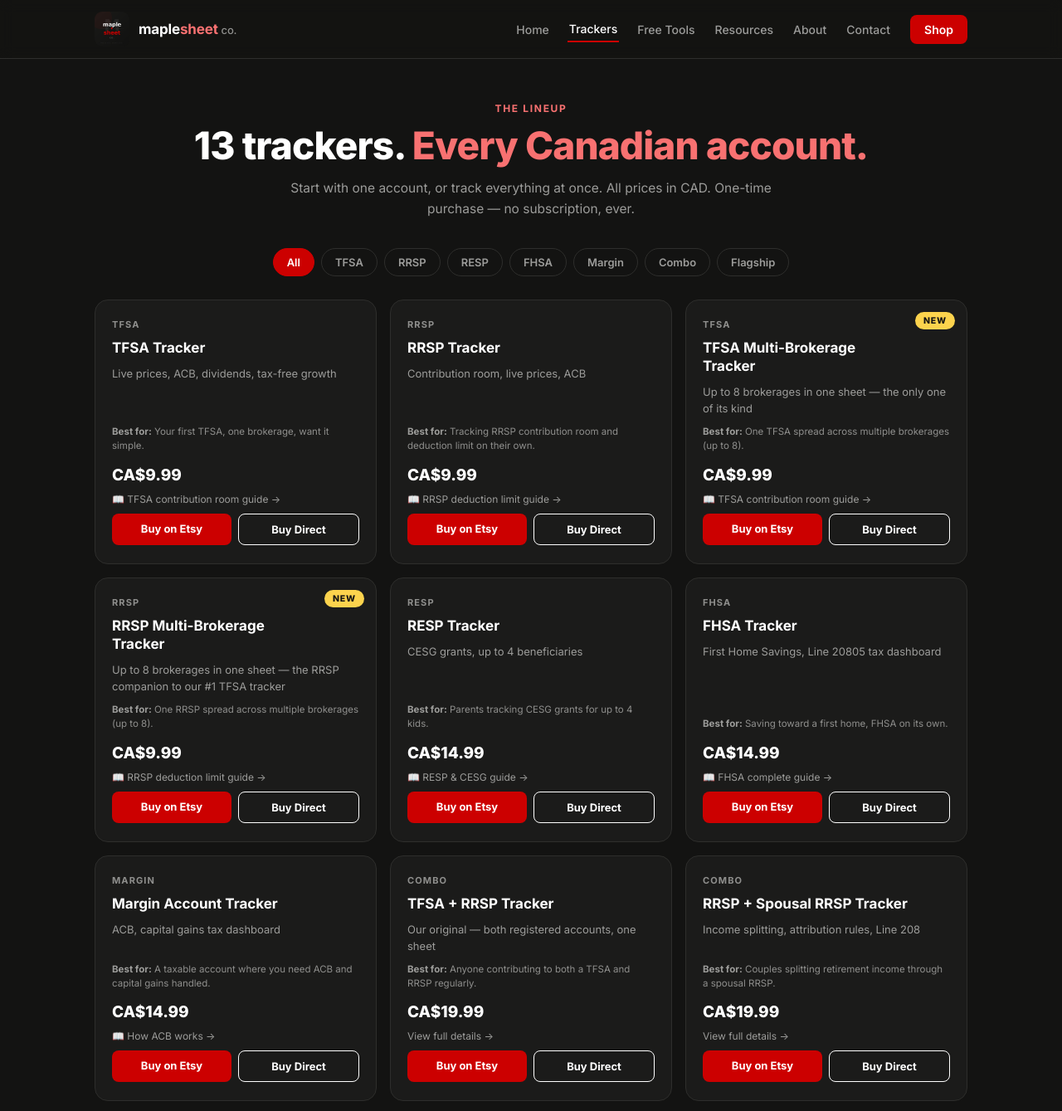
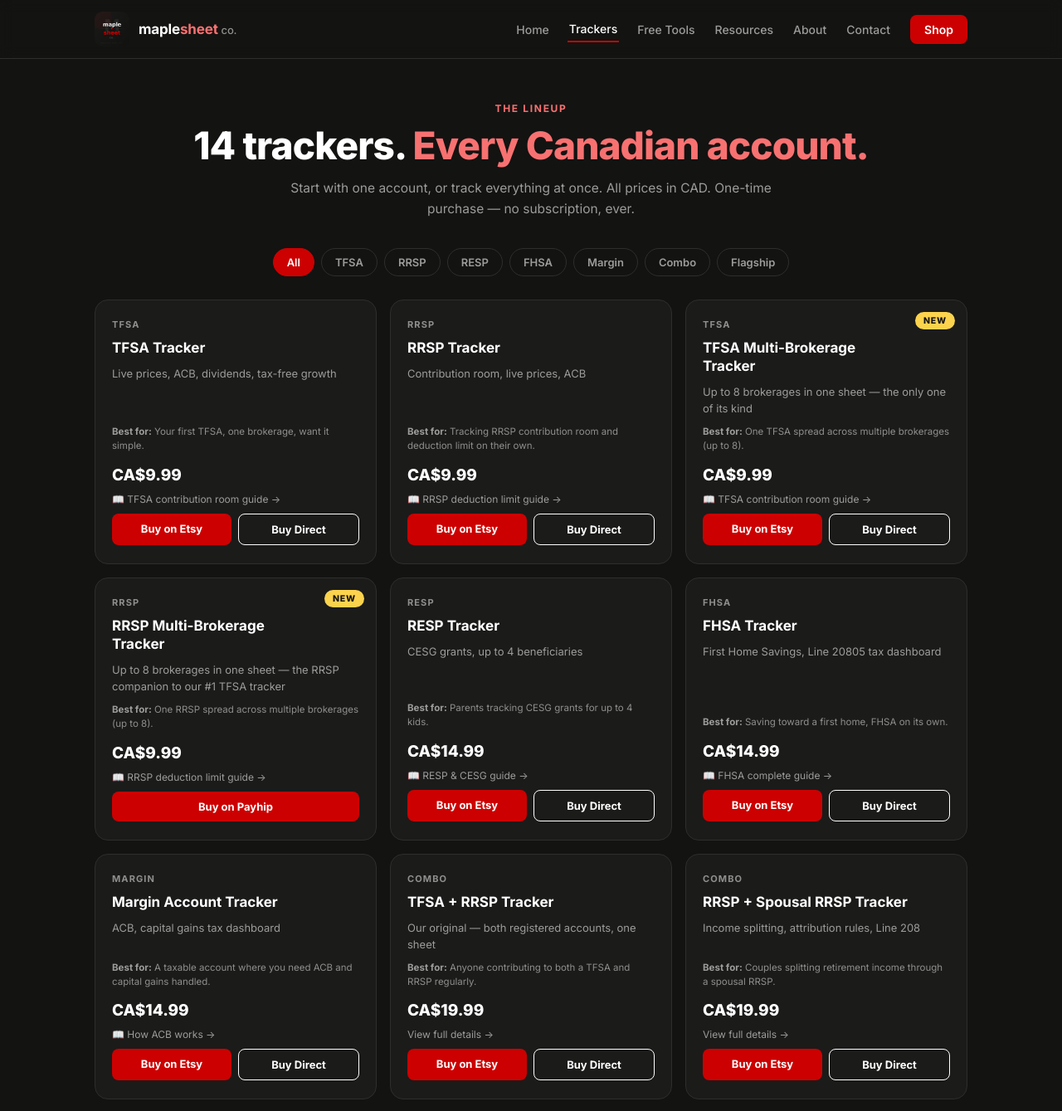
Before and after one commit to maplesheetco/maplesheet-website, a React (Vite) app: page /trackers in a window 1280 px wide. Shown: the top 1339 px of the page at 83% size. Built offline with nearby package versions, Linux system fonts and the light colour scheme.

Commit message:
Update product description and tracker count display

```diff
--- a/src/pages/Trackers.jsx
+++ b/src/pages/Trackers.jsx
@@ -10,9 +10,9 @@ const FILTERS = ["All", "TFSA", "RRSP", "RESP", "FHSA", "Margin", "Combo", "Flag
 export default function Trackers() {
   usePageMeta({
     title: "TFSA, RRSP, RESP, FHSA & Margin Trackers | MapleSheet Co.",
-    description: "13 Google Sheets trackers for TFSA, RRSP, RESP, FHSA & Margin accounts. One-time purchase, live prices, no subscription.",
+    description: `${PRODUCTS.length} Google Sheets trackers for TFSA, RRSP, RESP, FHSA & Margin accounts. One-time purchase, live prices, no subscription.`,
   });
-  // Product schema for all 13 trackers — this page is where they're all
+  // Product schema for all trackers — this page is where they're all
   // listed, so each tracker gets its own Product entry in one @graph block.
   // Combo/Flagship products additionally carry a `url` pointing at their own
   // /trackers/:slug page now that one exists, alongside `offers.url` (the
@@ -50,7 +50,7 @@ export default function Trackers() {
   const shown = filter === "All" ? PRODUCTS : PRODUCTS.filter((p) => p.tag === filter);
   return (
     <div className="ml-fade">
-      <PageHead kicker="THE LINEUP" title={<>13 trackers. <RedWord>Every Canadian account.</RedWord></>}
+      <PageHead kicker="THE LINEUP" title={<>{PRODUCTS.length} trackers. <RedWord>Every Canadian account.</RedWord></>}
         sub="Start with one account, or track everything at once. All prices in CAD. One-time purchase — no subscription, ever." />
       <div style={{ maxWidth: 1100, margin: "0 auto", padding: "26px 24px 0" }}>
         <div style={{ display: "flex", gap: 8, justifyContent: "center", flexWrap: "wrap", marginBottom: 28 }}>
@@ -119,6 +119,7 @@ export default function Trackers() {
                   </Link>
                 )}
                 <div style={{ display: "flex", gap: 8 }}>
+                  {p.url && (
                     <a href={p.url} target="_blank" rel="noreferrer" className="ml-btn" onClick={() => trackBuyClicked({
                       productName: p.name, productTag: p.tag, priceCad: p.price,
                       checkoutDestination: "etsy", sourceSection: "trackers_catalog",
@@ -126,21 +127,25 @@ export default function Trackers() {
                       flex: 1, textAlign: "center", fontSize: 13, fontWeight: 700, color: "#fff",
                       background: B.red, padding: "10px 8px", borderRadius: 8, textDecoration: "none",
                     }}>Buy on Etsy</a>
+                  )}
                   {p.directUrl ? (
                     <a href={p.directUrl} target="_blank" rel="noreferrer" className="ml-btn" onClick={() => trackBuyClicked({
                       productName: p.name, productTag: p.tag, priceCad: p.price,
                       checkoutDestination: "direct", sourceSection: "trackers_catalog",
-                    })} style={{
+                    })} style={p.url ? {
                       flex: 1, textAlign: "center", fontSize: 13, fontWeight: 700, color: B.white,
                       background: "transparent", border: `1.5px solid ${B.white}`,
                       padding: "10px 8px", borderRadius: 8, textDecoration: "none",
-                    }}>Buy Direct</a>
-                  ) : (
+                    } : {
+                      flex: 1, textAlign: "center", fontSize: 13, fontWeight: 700, color: "#fff",
+                      background: B.red, padding: "10px 8px", borderRadius: 8, textDecoration: "none",
+                    }}>{p.url ? "Buy Direct" : "Buy on Payhip"}</a>
+                  ) : p.url ? (
                     <span title="Direct checkout coming soon" style={{
                       flex: 1, textAlign: "center", fontSize: 13, fontWeight: 600, color: B.gray,
                       border: `1.5px solid ${B.line}`, padding: "10px 8px", borderRadius: 8, cursor: "default",
                     }}>Direct — soon</span>
-                  )}
+                  ) : null}
                 </div>
               </Reveal>
             );
```
Lines whose indentation alone changed are shown as unchanged.
